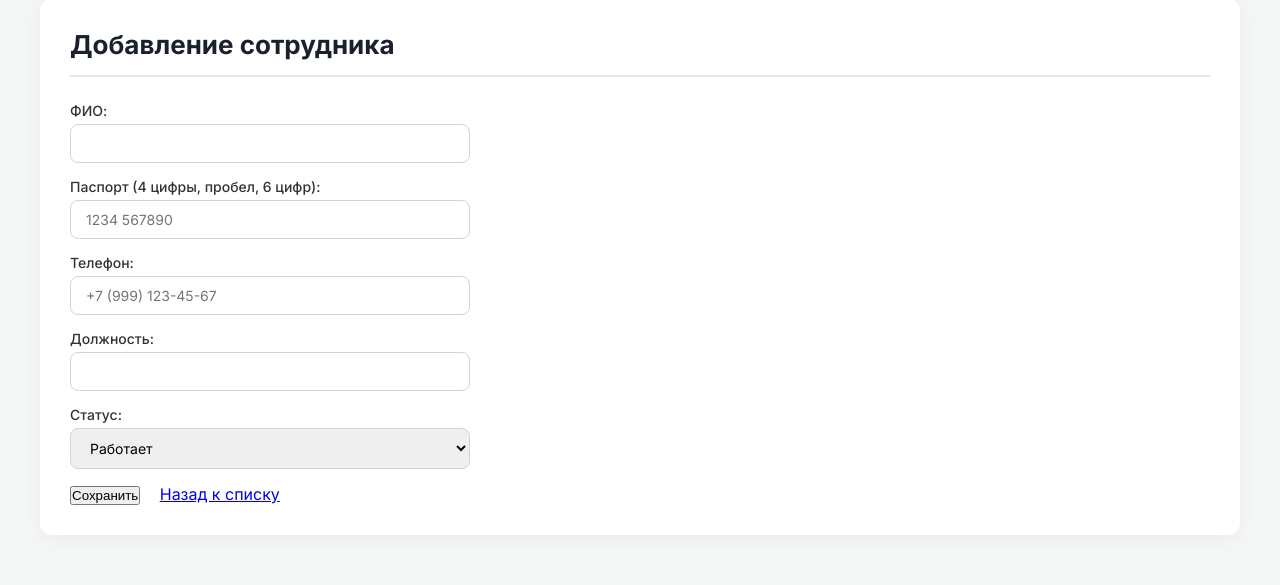
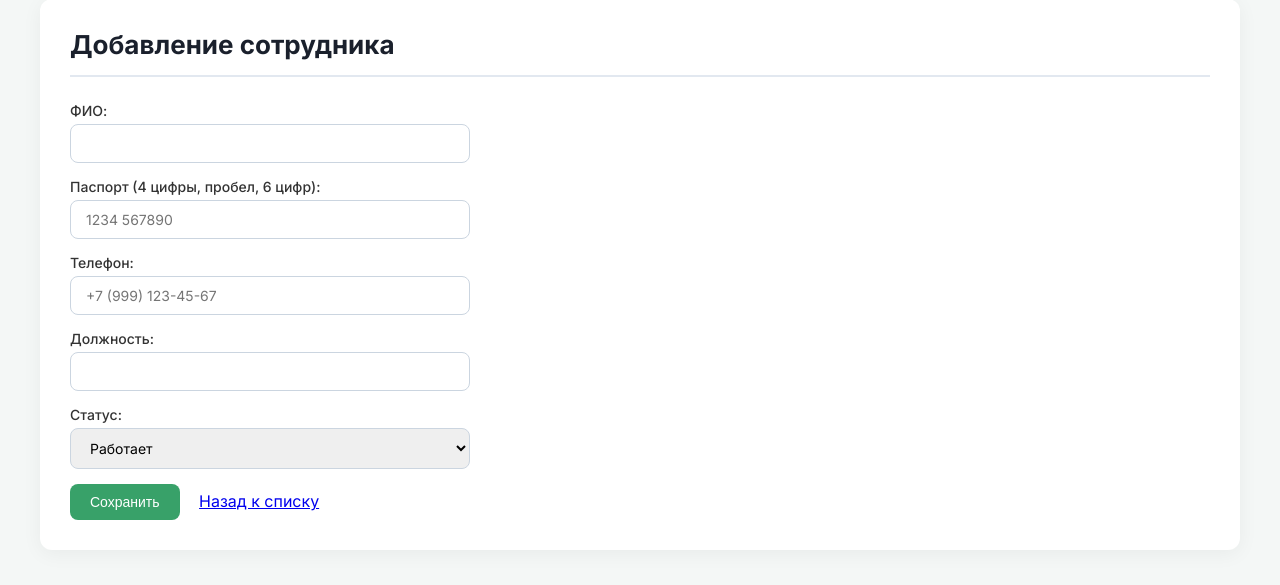
Before and after one commit to gntryzero/it-inventory-panel, a PHP site: page /form.php in a window 1280 px wide. Shown: the part 41-626 px from the top of the page. Run offline with PHP 8.4, Linux system fonts and the light colour scheme.

Commit message:
Update style.css

```diff
--- a/style.css
+++ b/style.css
@@ -13,7 +13,6 @@ body {
     padding: 40px 20px;
 }
 
-/* Контейнер */
 .container {
     max-width: 1200px;
     margin: 0 auto;
@@ -91,7 +90,7 @@ input:focus, select:focus {
     box-shadow: 0 0 0 3px rgba(49, 130, 206, 0.2);
 }
 
-/* Кнопки-ссылки сверху */
+/* Кнопки */
 .top-actions {
     display: flex;
     gap: 15px;
@@ -120,6 +119,18 @@ input:focus, select:focus {
 
 .btn-search { background: #1a202c; color: white; padding: 10px 20px; border-radius: 8px; border: none; cursor: pointer; font-weight: 500; }
 .btn-search:hover { background: #000; }
+
+.btn-save {
+    background: #38a169;
+    color: white;
+    padding: 10px 20px;
+    font-size: 14px;
+    border-radius: 8px;
+    border: none;
+    cursor: pointer;
+    font-weight: 500;
+}
+.btn-save:hover { background: #2f855a; }
 
 /* Таблица */
 table {
@@ -164,7 +175,7 @@ tr:last-child td { border-bottom: none; }
 tr:nth-child(even) { background-color: #fbfdff; }
 tr:hover td { background-color: #f7fafc; }
 
-/* Списано */
+/* Уволенные */
 tr.retired td {
     background-color: #f8f9fa !important;
     color: #a0aec0;
```
